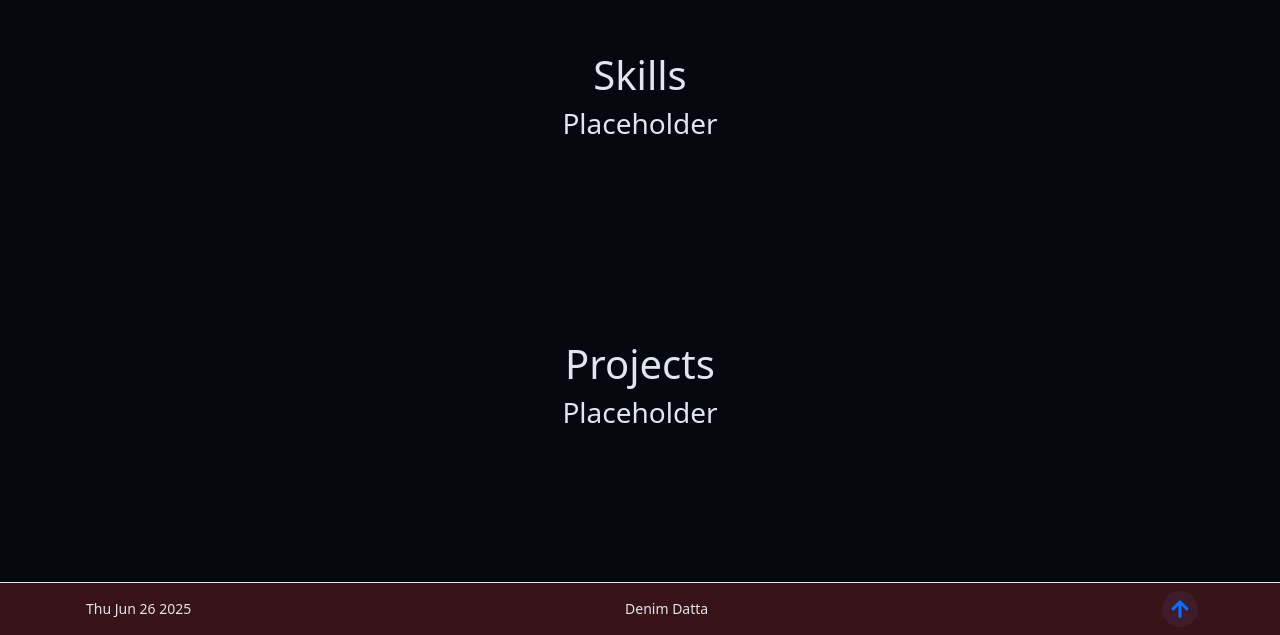
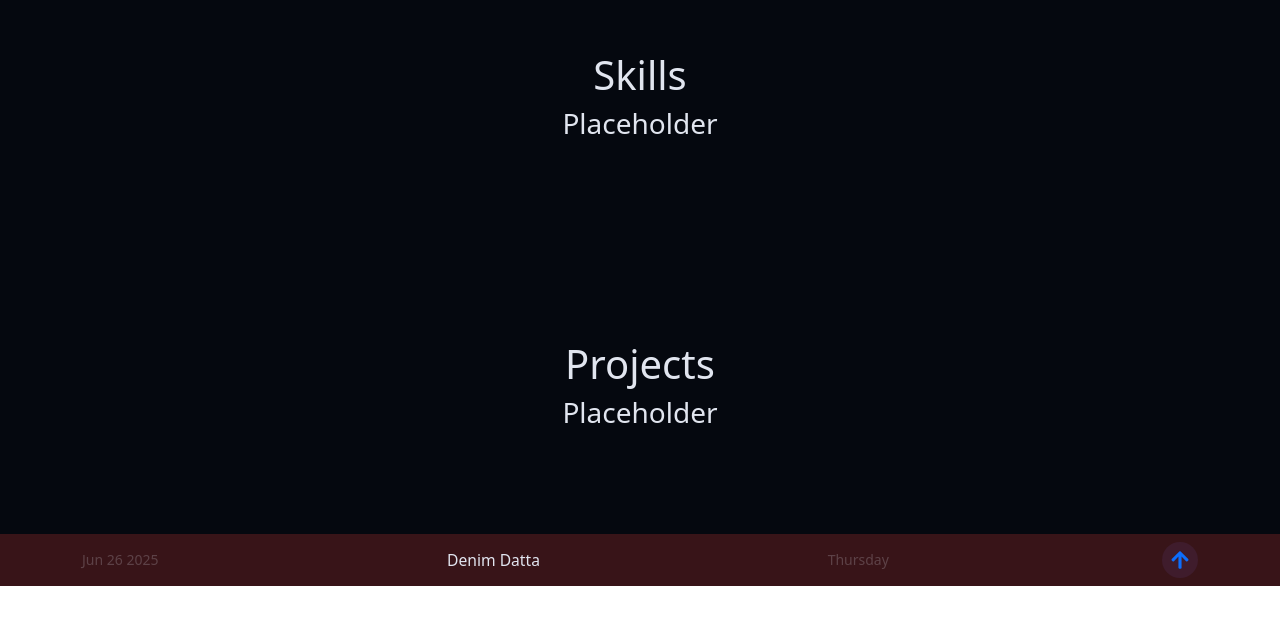
Before and after one commit to denimdatta/denimdatta.github.io, a React (Vite) app: page / in a window 1280 px wide. Shown: the part 3138-3773 px from the top of the page. After the commit the page ends 3724 px from the top, so only its background shows below. Built offline with nearby package versions, Linux system fonts and the light colour scheme.

Commit message:
Modify Footer

```diff
--- a/src/components/Footer.tsx
+++ b/src/components/Footer.tsx
@@ -1,14 +1,18 @@
 import {FaArrowUp} from "react-icons/fa";
 
 function Footer() {
+    const date = new Date();
     return (
-        <footer className="py-2 px-4 bg-footer relative border-t border-border mt-12 pt-8 flex flex-wrap justify-between items-center">
-            <div className="container text-sm text-muted-foreground flex items-center justify-between">
-                <div className="pl-1">
-                    {new Date().toDateString()}
+        <footer className="py-2 px-1 bg-footer relative flex flex-wrap justify-between items-center">
+            <div className="container text-muted-foreground flex items-center justify-between">
+                <div className="text-sm animate-pulse-subtle">
+                    {date.toDateString().substring(4)}
                 </div>
-                <div className="pr-5">
+                <div className="px-2 text-lg animate-heartbeat">
                     Denim Datta
+                </div>
+                <div className="text-sm animate-pulse-subtle">
+                    {getDayOfWeek(date)}
                 </div>
                 <a href="#denimdatta"
                     className="p-2 rounded-full bg-primary/10 hover:bg-primary/20 text-primary transition-colors"
@@ -20,4 +24,11 @@ function Footer() {
     );
 }
 
+
+function getDayOfWeek(date: Date) {
+    const dayOfWeek = date.getDay();
+    return isNaN(dayOfWeek) ? null :
+        ['Sunday', 'Monday', 'Tuesday', 'Wednesday', 'Thursday', 'Friday', 'Saturday'][dayOfWeek];
+}
+
 export default Footer;
--- a/src/index.css
+++ b/src/index.css
@@ -9,10 +9,31 @@
 
     --color-footer: hsla(var(--footer));
 
+    --animate-heartbeat: heartbeat 0.8s ease-in-out infinite;
     --animate-beat-subtle: beat-subtle 4s ease-in-out infinite;
     --animate-pulse-subtle: pulse-subtle 4s ease-in-out infinite;
     --animate-meteor: meteor 5s linear infinite;
 
+    @keyframes heartbeat {
+        0% {
+            scale: 85%;
+        }
+        20% {
+            scale: 100%;
+        }
+        40% {
+            scale: 85%;
+        }
+        60% {
+            scale: 100%;
+        }
+        80% {
+            scale: 85%;
+        }
+        100% {
+            scale: 85%;
+        }
+    }
     @keyframes beat-subtle {
         0% {
             scale: 80%;
```
